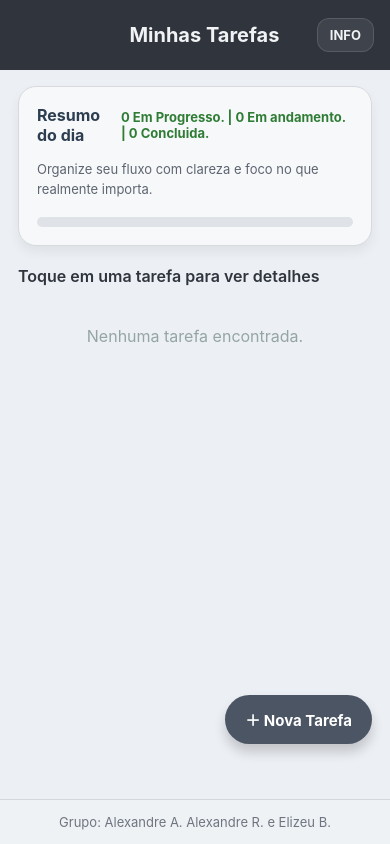
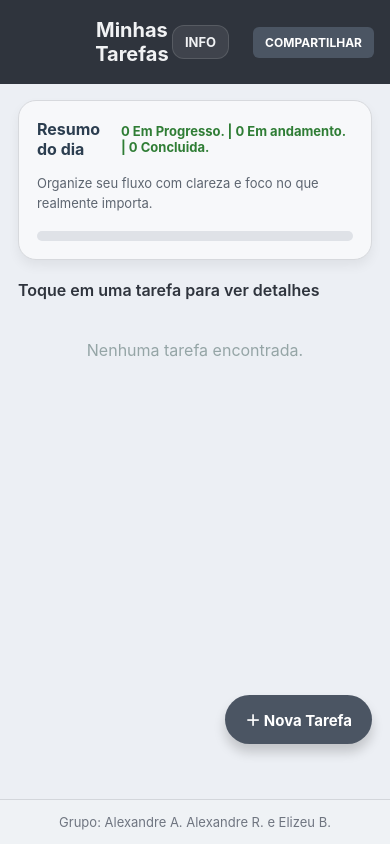
Before and after one commit to Alexandremarra/Lista-de-Tarefas, a React Native app: screen / in a window 390 px wide. Built offline with nearby package versions, Linux system fonts and the light colour scheme; what react-native-worklets would draw is missing.

Commit message:
Share modal - 2506

```diff
--- a/app/index.tsx
+++ b/app/index.tsx
@@ -6,6 +6,8 @@ import {
     Text,
     TouchableOpacity,
     View,
+    Share,
+    Alert,
 } from "react-native";
 import { RootStackParamList } from "../App";
 
@@ -16,23 +18,46 @@ import { Task, useTaskContext } from "../context/TaskContext";
 type Props = StackScreenProps<RootStackParamList, "Home">;
 
 export default function IndexScreen({ navigation }: Props) {
-  // 1. Puxamos as novas funções do seu contexto atualizado
   const { tasks, deleteTask, updateStatus } = useTaskContext();
 
-  // 2. Atualizamos os contadores para refletir os 3 estados
   const completedCount = tasks.filter((task) => task.status === "concluida").length;
   const inProgressCount = tasks.filter((task) => task.status === "andamento").length;
   const pendingCount = tasks.filter((task) => task.status === "pendente").length;
 
   const progress = tasks.length ? completedCount / tasks.length : 0;
 
+  const handleShareList = async () => {
+    try {
+      const message = `📋 Minha Lista de Tarefas de Hoje:\n\n` +
+        `⏳ Pendentes: ${pendingCount}\n` +
+        `🔄 Em andamento: ${inProgressCount}\n` +
+        `✅ Concluídas: ${completedCount}\n\n` +
+        `Falta pouco para atingir a meta do dia! 🚀`;
+
+      await Share.share({
+        message: message,
+      });
+    } catch (error) {
+      Alert.alert("Erro", "Não foi possível compartilhar a lista.");
+    }
+  };
+
   return (
     <View style={styles.safe}>
-      <Navbar
-        title="Minhas Tarefas"
-        actionLabel="INFO"
-        onActionPress={() => navigation.navigate("Info")}
-      />
+      {/* Container horizontal para alinhar a Navbar e o Compartilhar em linha reta */}
+      <View style={styles.navbarRow}>
+        <View style={styles.navbarWrapper}>
+          <Navbar
+            title="Minhas Tarefas"
+            actionLabel="INFO"
+            onActionPress={() => navigation.navigate("Info")}
+          />
+        </View>
+
+        <TouchableOpacity style={styles.navShareButton} onPress={handleShareList}>
+          <Text style={styles.navShareText}>COMPARTILHAR</Text>
+        </TouchableOpacity>
+      </View>
 
       <View style={styles.content}>
         <View style={styles.summaryCard}>
@@ -92,6 +117,27 @@ const styles = StyleSheet.create({
     flex: 1,
     backgroundColor: "#eceff4",
     paddingBottom: 100,
+  },
+  navbarRow: {
+    flexDirection: "row",
+    alignItems: "center",
+    backgroundColor: "#2f343d", // Altere para a cor de fundo da sua Navbar para ficar uniforme
+    paddingRight: 16,
+  },
+  navbarWrapper: {
+    flex: 1,
+  },
+  navShareButton: {
+    backgroundColor: "#4b5563",
+    paddingVertical: 8,
+    paddingHorizontal: 12,
+    borderRadius: 6,
+    marginLeft: 8,
+  },
+  navShareText: {
+    color: "#ffffff",
+    fontSize: 12,
+    fontWeight: "700",
   },
   content: {
     flex: 1,
```
Also changed, not shown: components/ShareModal.tsx (added, +108 -0 lines).
